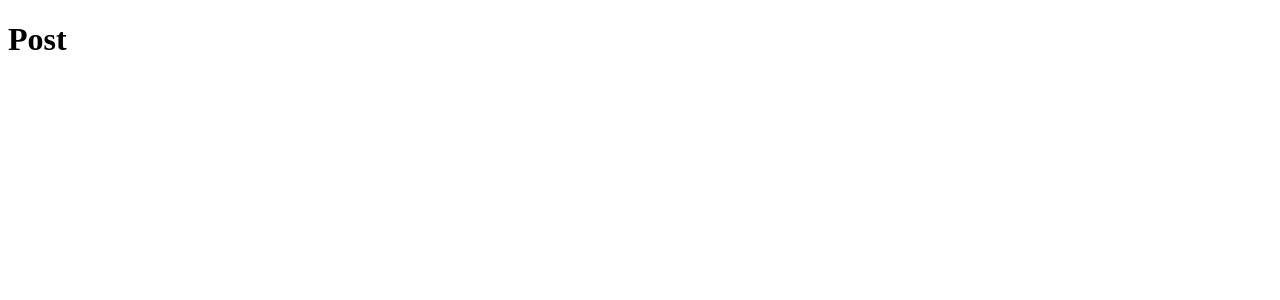
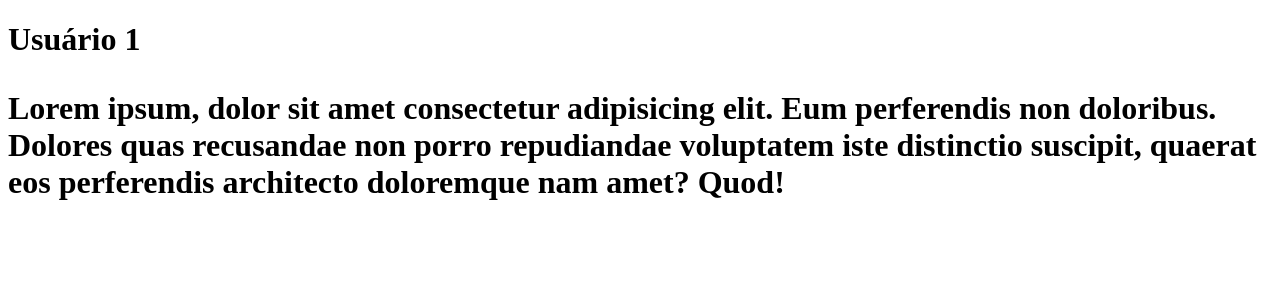
Before and after one commit to RaphaelSBarros/fundamentos-reactjs-rocketseat, a React (Vite) app: page / in a window 1280 px wide. Shown: the top 300 px of the page. Built offline with nearby package versions, Linux system fonts and the light colour scheme.

Commit message:
Propriedades

```diff
--- a/src/App.jsx
+++ b/src/App.jsx
@@ -3,7 +3,10 @@ import { Post } from "./post"
 function App() {
   return (
     <h1>
-      <Post />
+      <Post
+        author="Usuário 1"
+        content="Lorem ipsum, dolor sit amet consectetur adipisicing elit. Eum perferendis non doloribus. Dolores quas recusandae non porro repudiandae voluptatem iste distinctio suscipit, quaerat eos perferendis architecto doloremque nam amet? Quod!"
+      />
     </h1>
   )
 }
--- a/src/post.jsx
+++ b/src/post.jsx
@@ -1,3 +1,10 @@
-export function Post() {
-  return <div>Post</div>
+export function Post(props) {
+  return (
+    <div className="">
+      <strong>{props.author}</strong>
+      <p>{props.content}</p>
+    </div>
+
+)
+
 }
```
